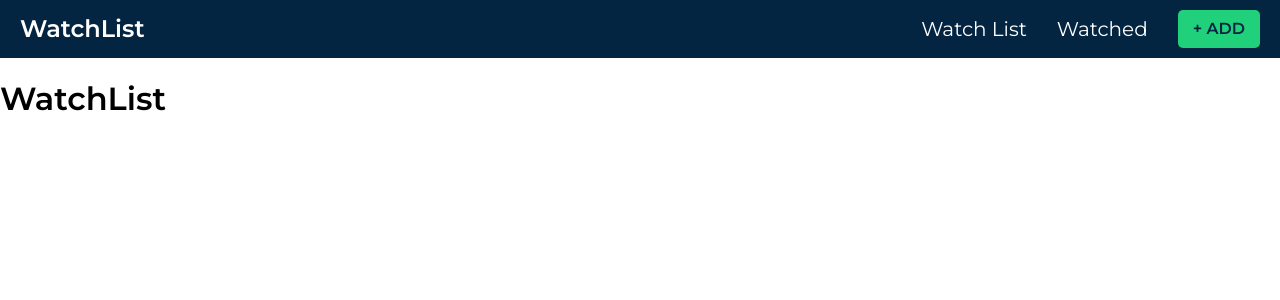
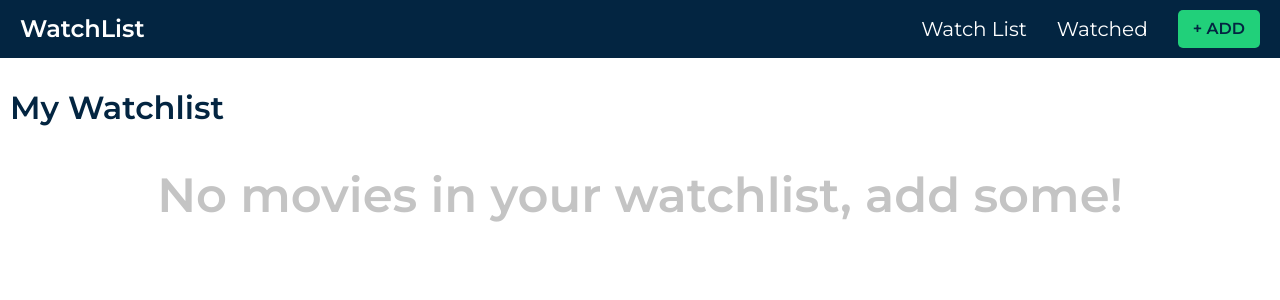
Before and after one commit to FathurAnshari/watch-list, a React (Create React App) app: page / in a window 1280 px wide. Shown: the top 300 px of the page. Built offline with nearby package versions, Linux system fonts and the light colour scheme.

Commit message:
watchlist page

```diff
--- a/src/App.css
+++ b/src/App.css
@@ -17,19 +17,7 @@ body {
   margin-left: auto;
 }
 
-@media (min-width: 768px) {
-  .container {
-    width: 750px;
-  }
-}
-
-@media (min-width: 992px) {
-  .container {
-    width: 970px;
-  }
-}
-
-@media (min-width: 1200px) {
+@media screen and (max-width: 600px) {
   .container {
     width: 100%;
   }
@@ -72,6 +60,7 @@ input:focus {
 
 /* Header Styles */
 header {
+  width: 100%;
   background-color: var(--primary);
 }
 
--- /dev/null
+++ b/src/UI/MovieCard.js
@@ -0,0 +1,20 @@
+import React from "react";
+import { MovieControls } from "./MovieControls";
+
+export const MovieCard = ({ movie, type }) => {
+  return (
+    <div className="movie-card">
+      <div className="overlay" />
+      {movie.poster_path ? (
+        <img
+          src={`https://image.tmdb.org/t/p/w200${movie.poster_path}`}
+          alt={`${movie.title} Poster`}
+        />
+      ) : (
+        <div className="filler-poster" />
+      )}
+
+      <MovieControls type={type} movie={movie} />
+    </div>
+  );
+};
--- /dev/null
+++ b/src/UI/MovieControls.js
@@ -0,0 +1,19 @@
+import React from "react";
+
+export const MovieControls = ({ movie, type }) => {
+  return (
+    <div className="inner-card-controls">
+      {type === "watchlist" && (
+        <>
+          <button className="ctrl-btn">
+            <i className="fa-fw far fa-eye"> </i>
+          </button>
+
+          <button className="ctrl-btn">
+            <i className="fa-fw fa fa-times"> </i>
+          </button>
+        </>
+      )}
+    </div>
+  );
+};
--- a/src/context/GlobalState.js
+++ b/src/context/GlobalState.js
@@ -1,14 +1,14 @@
 import React, { useReducer, useEffect } from "react";
 import { AppReducer } from "./AppReducer";
 
+// get local data
+const getLocalWatchlist = JSON.parse(localStorage.getItem("watchlist"));
+const getLocalWatched = JSON.parse(localStorage.getItem("wathced"));
+
 // initial State
 const initialState = {
-  watchlist: localStorage.getItem("watchlist")
-    ? JSON.parse(localStorage.getItem("watchlist"))
-    : [],
-  watched: localStorage.getItem("watched")
-    ? JSON.parse(localStorage.getItem("wathced"))
-    : [],
+  watchlist: localStorage.getItem("watchlist") ? getLocalWatchlist : [],
+  watched: localStorage.getItem("watched") ? getLocalWatched : [],
 };
 
 // create context
--- a/src/pages/WatchList.js
+++ b/src/pages/WatchList.js
@@ -1,9 +1,26 @@
-import React from "react";
+import React, { useContext } from "react";
+import { GlobalContext } from "../context/GlobalState";
+import { MovieCard } from "../UI/MovieCard";
 
 export const WatchList = () => {
+  const { watchlist } = useContext(GlobalContext);
   return (
-    <div>
-      <h1>WatchList</h1>
+    <div className="movie-page">
+      <div className="container">
+        <div className="header">
+          <h1 className="heading">My Watchlist</h1>
+        </div>
+
+        {watchlist.length > 0 ? (
+          <div className="movie-grid">
+            {watchlist.map((movie) => (
+              <MovieCard key={movie.id} movie={movie} type="watchlist" />
+            ))}
+          </div>
+        ) : (
+          <h2 className="no-movies">No movies in your watchlist, add some!</h2>
+        )}
+      </div>
     </div>
   );
 };
```
